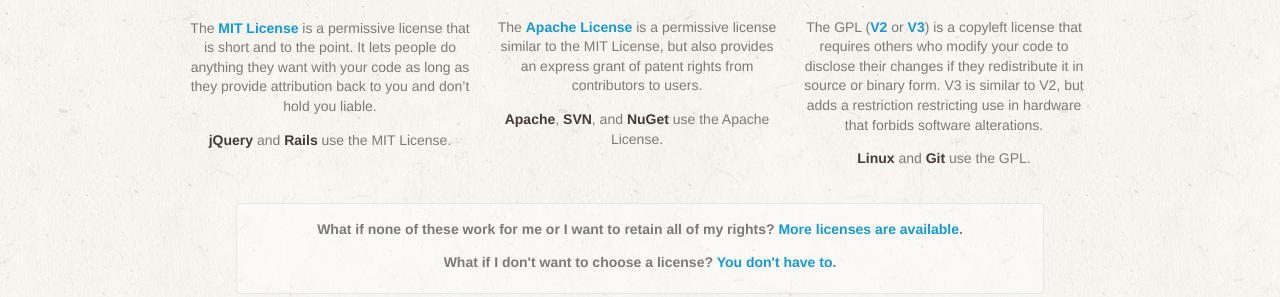
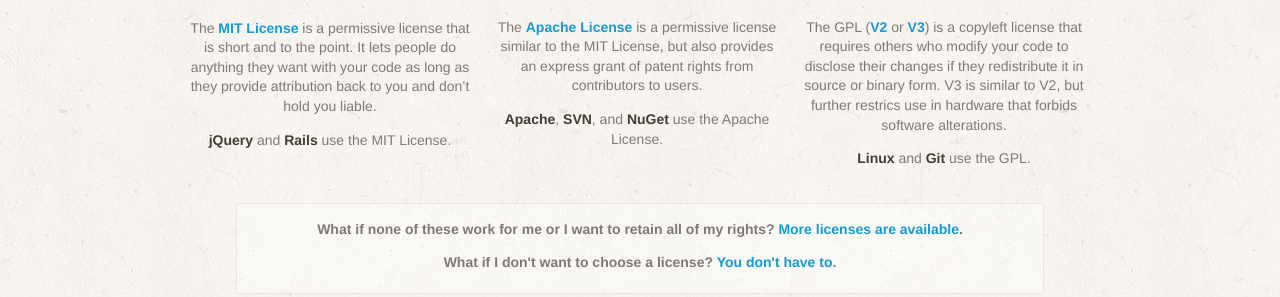
Before and after one commit to github/choosealicense.com, a Jekyll site: the page built from index.html, in a window 1280 px wide. Shown: the part 482-779 px from the top of the page. Built offline with Jekyll 4.4.1, drawn with Linux system fonts in a browser that asks for light colours; some web fonts are replaced; Markdown is read by kramdown in place of the engine named in the settings.

Commit message:
Fix #6 by replacing "adds a restriction restricting" with "further restrics"

```diff
--- a/index.html
+++ b/index.html
@@ -36,7 +36,7 @@
     <a href="licenses/gpl-v2"><img height='69' src='images/circular@2x.png' width='72'></a>
     <h3><a href="licenses/gpl-v3">I care about sharing improvements.</a></h3>
     <p>
-      The GPL (<a href="licenses/gpl-v2">V2</a> or <a href="licenses/gpl-v3">V3</a>) is a copyleft license that requires others who modify your code to disclose their changes if they redistribute it in source or binary form. V3 is similar to V2, but adds a restriction restricting use in hardware that forbids software alterations.
+      The GPL (<a href="licenses/gpl-v2">V2</a> or <a href="licenses/gpl-v3">V3</a>) is a copyleft license that requires others who modify your code to disclose their changes if they redistribute it in source or binary form. V3 is similar to V2, but further restrics use in hardware that forbids software alterations.
     </p>
     <p>
       <strong>Linux</strong> and <strong>Git</strong> use the GPL.
```
